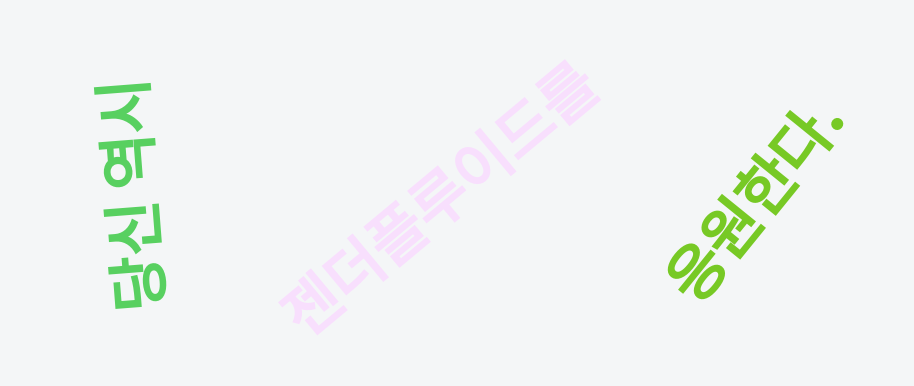
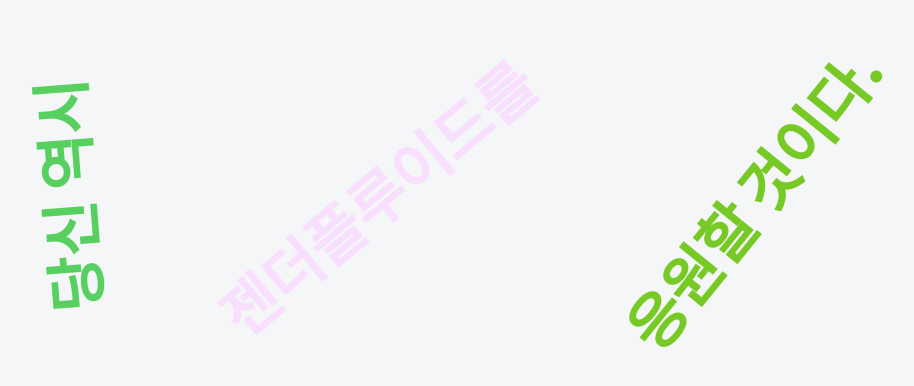
Before and after one commit to minumsa/sentence-generator, a Next.js app: page /possible-universe in a window 1280 px wide. Shown: the part 204-590 px from the top of the page, without its empty margins (207-1121 px from the left). Built offline with nearby package versions, Linux system fonts and the light colour scheme; a web font is replaced by a local one.

Commit message:
metadata 수정

```diff
--- a/app/possible-universe/RandomSentenceGenerator.tsx
+++ b/app/possible-universe/RandomSentenceGenerator.tsx
@@ -88,37 +88,37 @@ const objects: string[] = [
 ];
 
 const verbs: string[] = [
-  "응원한다.",
+  // "응원한다.",
   "응원할 것이다.",
-  "지지한다.",
+  // "지지한다.",
   "지지할 것이다.",
-  "지원한다.",
+  // "지원한다.",
   "지원할 것이다.",
-  "축복한다.",
+  // "축복한다.",
   "축복할 것이다.",
-  "환영한다.",
+  // "환영한다.",
   "환영할 것이다.",
-  "반긴다.",
-  "환대한다.",
+  // "반긴다.",
+  // "환대한다.",
   "환대할 것이다.",
-  "믿는다.",
+  // "믿는다.",
   "믿을 것이다.",
-  "돕는다.",
+  // "돕는다.",
   "도울 것이다.",
-  "외면하지 않는다.",
+  // "외면하지 않는다.",
   "외면하지 않을 것이다.",
-  "지나치지 않는다.",
+  // "지나치지 않는다.",
   "지나치지 않을 것이다.",
-  "존중한다.",
+  // "존중한다.",
   "존중할 것이다.",
   "위해 싸울 것이다.",
   "위해 행동할 것이다.",
   "위해 움직일 것이다.",
-  "위해 연대한다.",
+  "위해 연대할 것이다.",
   "위해 목소리 낼 것이다.",
   "위해 시간을 쓸 것이다.",
-  "차별하지 않는다.",
-  "부정하지 않는다.",
+  "차별하지 않을 것이다.",
+  "부정하지 않을 것이다.",
 ];
 
 // 서버 측에서 호출되어 초기 주어, 목적어, 동사를 랜덤하게 선택하고 이를 프론트엔드로 전달하는 비동기 함수
--- a/app/possible-universe/layout.tsx
+++ b/app/possible-universe/layout.tsx
@@ -1,5 +1,16 @@
 import React from "react";
 import RandomSentenceGenerator from "./RandomSentenceGenerator";
+
+export const metadata = {
+  title: "가능세계: 퀴어 문장 생성기",
+  description:
+    "데이터에 입력된 주어, 동사, 목적어가 무작위하게 조합되며 다양한 퀴어 문장을 생성한다. 모든 문장은 미래형이며 아직은 완성되지 못한 가능세계를 암시한다.",
+  openGraph: {
+    title: "가능세계: 퀴어 문장 생성기",
+    description:
+      "데이터에 입력된 주어, 동사, 목적어가 무작위하게 조합되며 다양한 퀴어 문장을 생성한다. 모든 문장은 미래형이며 아직은 완성되지 못한 가능세계를 암시한다.",
+  },
+};
 
 type Props = {
   children: React.ReactNode;
```
